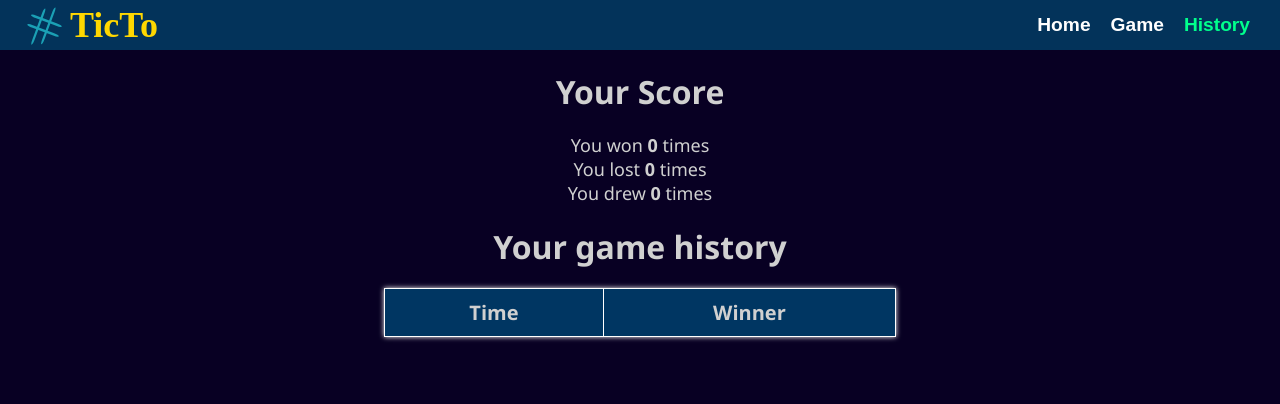
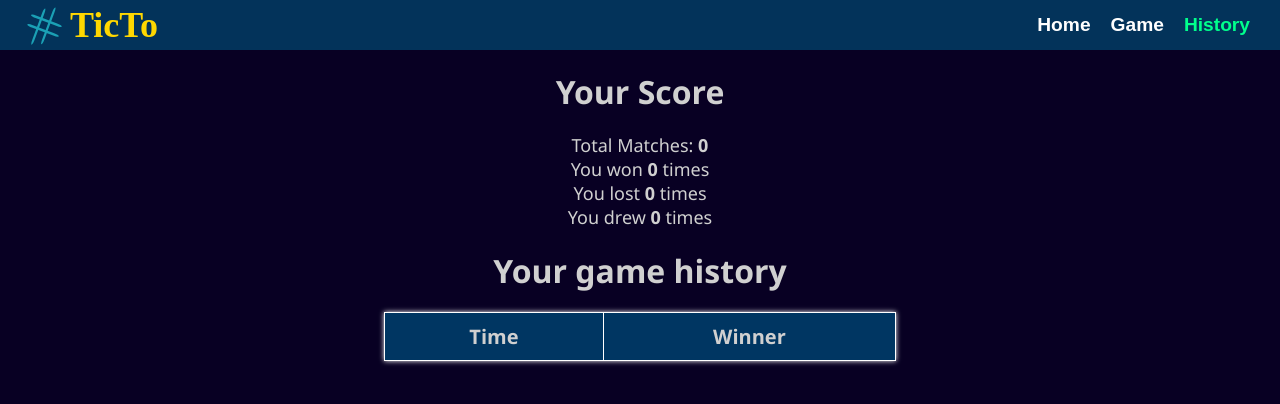
Before and after one commit to KRShanto/TicTo, a Next.js app: page /history in a window 1280 px wide. Shown: the top 404 px of the page. Built offline with nearby package versions, Linux system fonts and the light colour scheme.

Commit message:
Show the total played matches

```diff
--- a/components/History.tsx
+++ b/components/History.tsx
@@ -49,6 +49,9 @@ export default function History() {
         <div className="history">
             <h1 className="title">Your Score</h1>
             <div className="score">
+                <p className="total-matches">
+                    Total Matches: <b>{history.length}</b>
+                </p>
                 <p className="win">
                     You won <b>{won}</b> times
                 </p>
```
